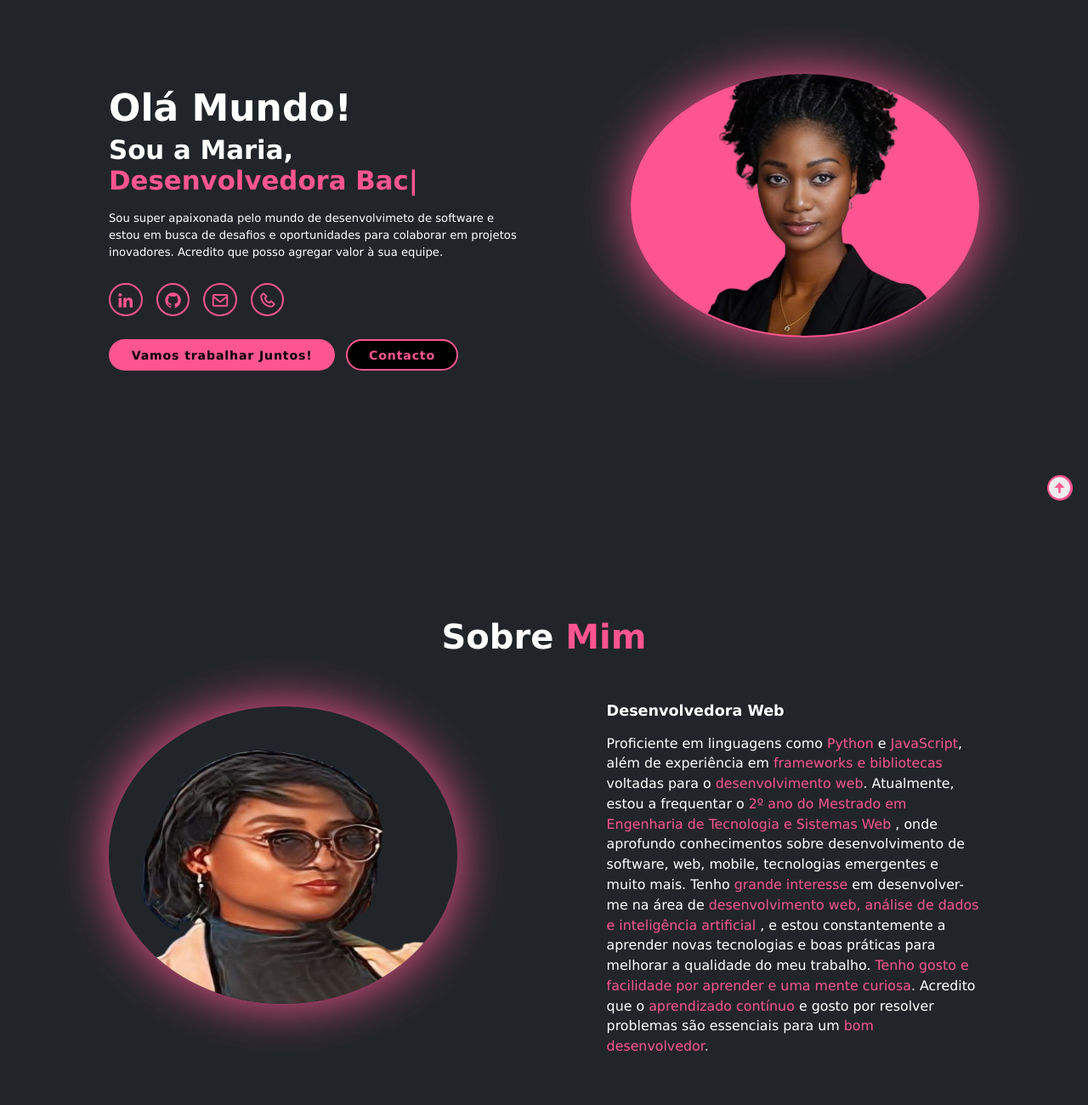
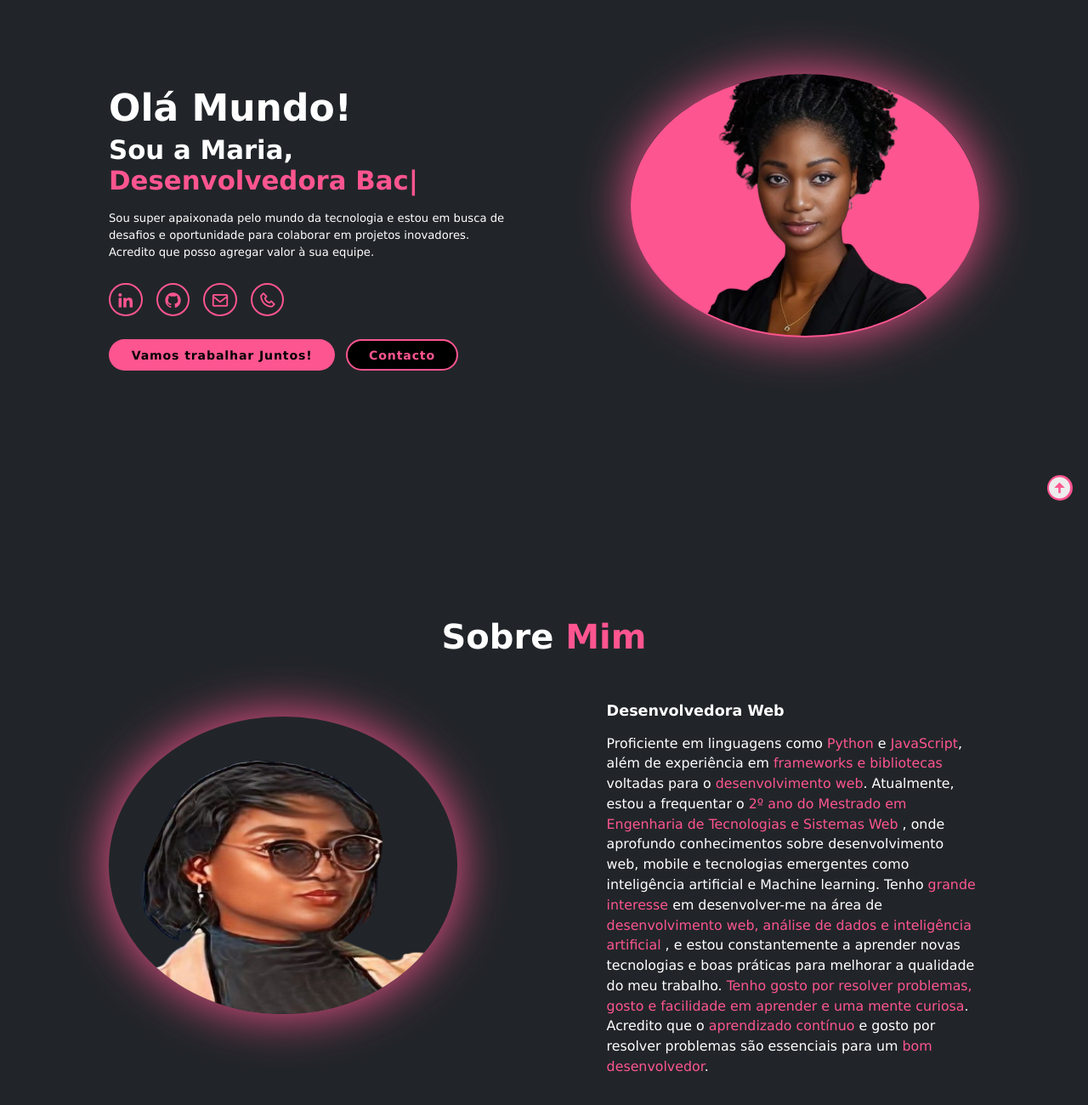
Before and after one commit to Maria-Eduardo/NewPortfolio, a plain HTML site: page index.html in a window 1280 px wide. Shown: the part 202-1502 px from the top of the page at 85% size. Drawn offline with nearby package versions, Linux system fonts and the light colour scheme.

Commit message:
Atualizações

```diff
--- a/index.html
+++ b/index.html
@@ -34,8 +34,8 @@
         <div class="home-content">
             <h1>Olá Mundo! <br><span></span></h1>
             <h3>Sou a Maria,  <span class="text-animation"></span></h3>
-            <p>Sou super apaixonada pelo mundo de desenvolvimeto de software e estou em busca de desafios e oportunidades para colaborar em projetos inovadores.
-               Acredito que posso agregar valor à sua equipe.
+            <p>Sou super apaixonada pelo mundo da tecnologia e estou em busca de desafios e oportunidade para colaborar em projetos inovadores.
+          <br> Acredito que posso agregar valor à sua equipe.
             </p>
 
             <div class="social-icons">
@@ -66,12 +66,12 @@
             <h2>Desenvolvedora Web </h2>
             <p>Proficiente em linguagens como <span>Python</span> e <span>JavaScript</span>,
             além de experiência em <span>frameworks e bibliotecas</span> voltadas para o <span>desenvolvimento web</span>. Atualmente,
-            estou a frequentar o <span>2º ano do Mestrado em Engenharia de Tecnologia e Sistemas Web</span> , onde aprofundo
-            conhecimentos sobre desenvolvimento de software, web, mobile, tecnologias emergentes e muito mais.
+            estou a frequentar o <span>2º ano do Mestrado em Engenharia de Tecnologias e Sistemas Web</span> , onde aprofundo
+            conhecimentos sobre desenvolvimento web, mobile e tecnologias emergentes como inteligência artificial e Machine learning.
             Tenho <span>grande interesse</span> em desenvolver-me na área de <span> desenvolvimento web, análise de dados e inteligência artificial</span> ,
             e estou constantemente a aprender novas tecnologias e boas práticas para melhorar a qualidade do meu trabalho.
 
-            <span>Tenho gosto e facilidade por aprender e uma mente curiosa</span>.
+            <span>Tenho gosto por resolver problemas, gosto e facilidade em aprender e uma mente curiosa</span>.
             Acredito que o <span>aprendizado contínuo</span> e gosto por resolver problemas são essenciais para um <span>bom desenvolvedor</span>.
             </p>
         </div>
@@ -190,7 +190,6 @@
             </div>
           </div>
           </div>
-          </div>
         </div>
       </div>
   </section>
```
